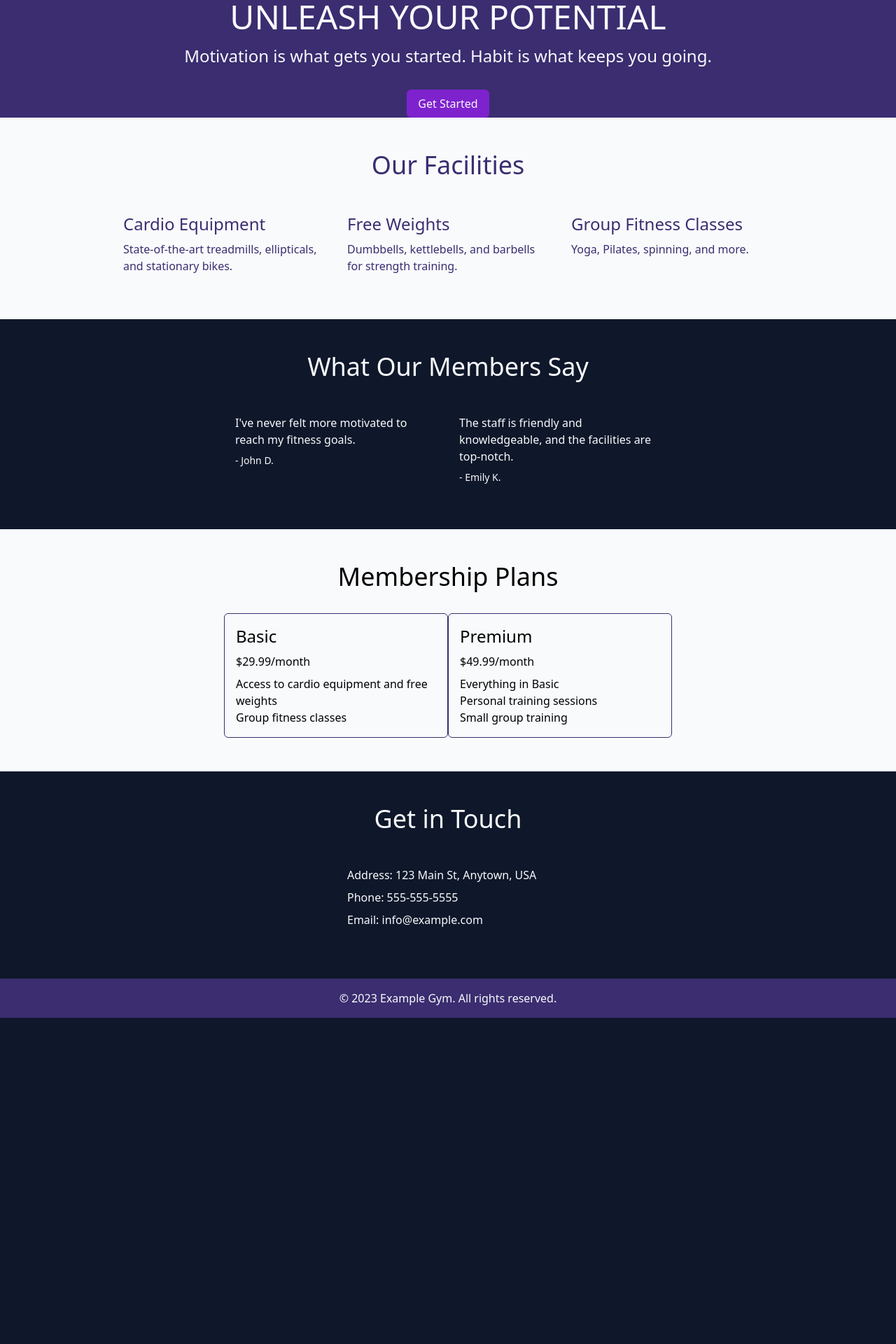
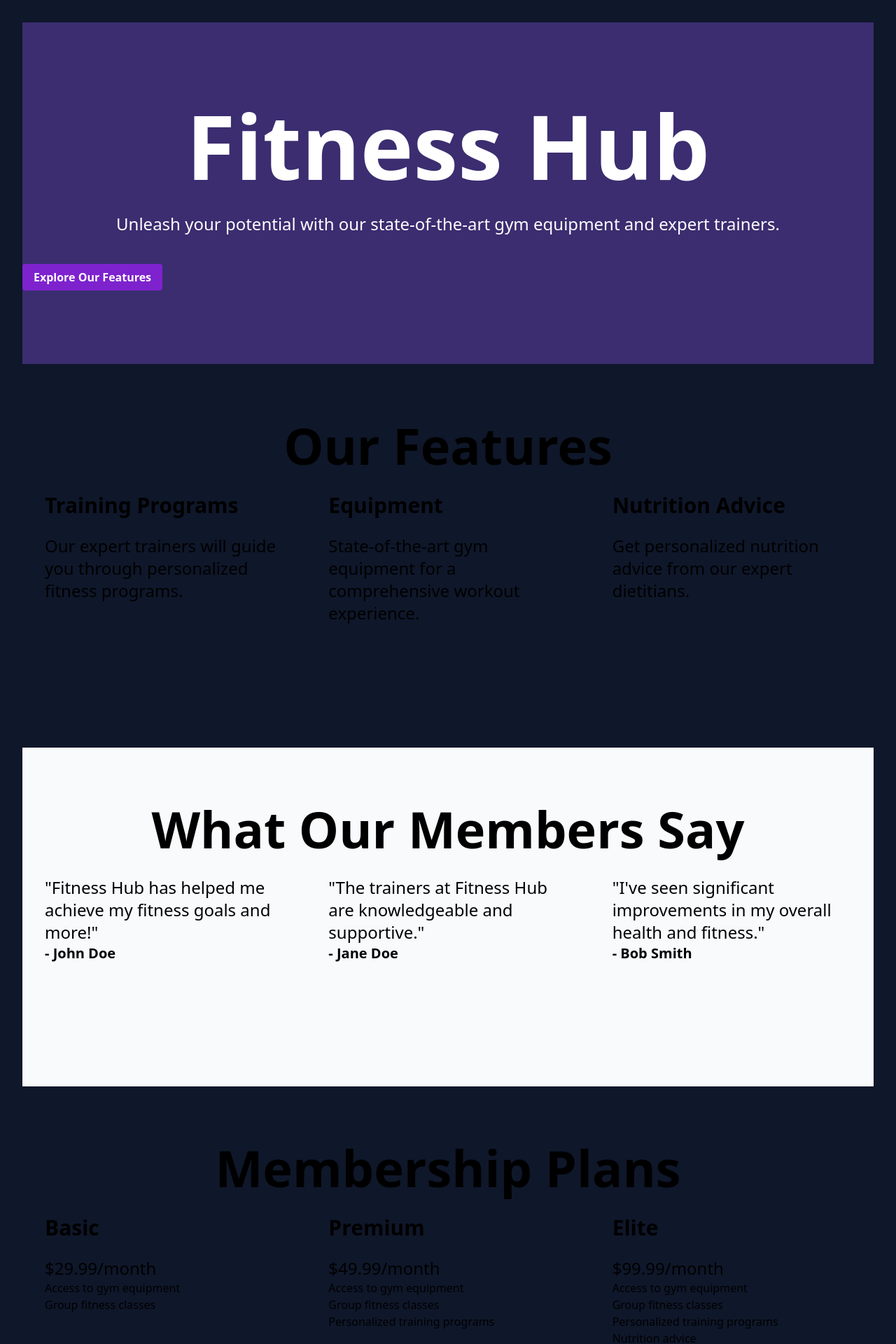
Before and after one commit to ayanshaikh2491-stack/tshirt-3d-ecommerce-1775988614, a Next.js app: page / in a window 1280 px wide. Shown: the top 1920 px of the page at 70% size. Before the commit the page ends 1454 px from the top, so only its background shows below. Built offline with nearby package versions, Linux system fonts and the light colour scheme.

Commit message:
Initial commit by Multi-Agent Builder

```diff
--- a/app/page.js
+++ b/app/page.js
@@ -1,91 +1,175 @@
 import { useState } from 'react';
+import Link from 'next/link';
+import Image from 'next/image';
 
 export default function Home() {
   return (
-    <div className="h-screen flex flex-col">
+    <div className="max-w-7xl mx-auto p-4 md:p-6 lg:p-8">
       {/* Hero Section */}
-      <div className="h-screen bg-[#3B2D70] flex justify-center items-center">
-        <div className="text-center">
-          <h1 className="text-5xl text-[#F8FAFC] font-playfair">UNLEASH YOUR POTENTIAL</h1>
-          <p className="text-2xl text-[#F8FAFC] font-inter mt-4">Motivation is what gets you started. Habit is what keeps you going.</p>
-          <button className="bg-[#7E22CE] hover:bg-[#06B6D4] text-[#F8FAFC] font-inter py-2 px-4 rounded-md mt-8">Get Started</button>
-        </div>
-      </div>
+      <section className="bg-[#3B2D70] text-white py-20 md:py-24 lg:py-28">
+        <h1 className="text-5xl md:text-7xl lg:text-9xl font-playfair font-bold text-center mb-4 md:mb-6 lg:mb-8">
+          Fitness Hub
+        </h1>
+        <p className="text-lg md:text-xl lg:text-2xl text-center mb-8 md:mb-10 lg:mb-12">
+          Unleash your potential with our state-of-the-art gym equipment and expert trainers.
+        </p>
+        <Link href="#features">
+          <a className="bg-[#7E22CE] hover:bg-[#06B6D4] text-white font-bold py-2 px-4 rounded">
+            Explore Our Features
+          </a>
+        </Link>
+      </section>
 
       {/* Features Section */}
-      <div className="bg-[#F8FAFC] py-12">
-        <h2 className="text-4xl text-[#3B2D70] font-playfair text-center mb-8">Our Facilities</h2>
-        <div className="flex flex-wrap justify-center">
-          <div className="w-full md:w-1/2 lg:w-1/3 xl:w-1/4 p-4">
-            <h3 className="text-2xl text-[#3B2D70] font-inter mb-2">Cardio Equipment</h3>
-            <p className="text-[#3B2D70] font-inter">State-of-the-art treadmills, ellipticals, and stationary bikes.</p>
+      <section id="features" className="py-12 md:py-16 lg:py-20">
+        <h2 className="text-3xl md:text-5xl lg:text-7xl font-playfair font-bold text-center mb-4 md:mb-6 lg:mb-8">
+          Our Features
+        </h2>
+        <div className="flex flex-wrap justify-center mb-8 md:mb-10 lg:mb-12">
+          <div className="w-full md:w-1/2 lg:w-1/3 px-4 md:px-6 lg:px-8 mb-8 md:mb-10 lg:mb-12">
+            <h3 className="text-xl md:text-2xl lg:text-3xl font-bold mb-2 md:mb-4 lg:mb-6">
+              Training Programs
+            </h3>
+            <p className="text-lg md:text-xl lg:text-2xl">
+              Our expert trainers will guide you through personalized fitness programs.
+            </p>
           </div>
-          <div className="w-full md:w-1/2 lg:w-1/3 xl:w-1/4 p-4">
-            <h3 className="text-2xl text-[#3B2D70] font-inter mb-2">Free Weights</h3>
-            <p className="text-[#3B2D70] font-inter">Dumbbells, kettlebells, and barbells for strength training.</p>
+          <div className="w-full md:w-1/2 lg:w-1/3 px-4 md:px-6 lg:px-8 mb-8 md:mb-10 lg:mb-12">
+            <h3 className="text-xl md:text-2xl lg:text-3xl font-bold mb-2 md:mb-4 lg:mb-6">
+              Equipment
+            </h3>
+            <p className="text-lg md:text-xl lg:text-2xl">
+              State-of-the-art gym equipment for a comprehensive workout experience.
+            </p>
           </div>
-          <div className="w-full md:w-1/2 lg:w-1/3 xl:w-1/4 p-4">
-            <h3 className="text-2xl text-[#3B2D70] font-inter mb-2">Group Fitness Classes</h3>
-            <p className="text-[#3B2D70] font-inter">Yoga, Pilates, spinning, and more.</p>
+          <div className="w-full md:w-1/2 lg:w-1/3 px-4 md:px-6 lg:px-8 mb-8 md:mb-10 lg:mb-12">
+            <h3 className="text-xl md:text-2xl lg:text-3xl font-bold mb-2 md:mb-4 lg:mb-6">
+              Nutrition Advice
+            </h3>
+            <p className="text-lg md:text-xl lg:text-2xl">
+              Get personalized nutrition advice from our expert dietitians.
+            </p>
           </div>
         </div>
-      </div>
+      </section>
 
       {/* Testimonials Section */}
-      <div className="bg-[#0F172A] py-12 text-[#F8FAFC]">
-        <h2 className="text-4xl font-playfair text-center mb-8">What Our Members Say</h2>
-        <div className="flex flex-wrap justify-center">
-          <div className="w-full md:w-1/2 lg:w-1/3 xl:w-1/4 p-4">
-            <p className="font-inter mb-2">I've never felt more motivated to reach my fitness goals.</p>
-            <p className="font-inter text-sm">- John D.</p>
+      <section className="bg-[#F8FAFC] py-12 md:py-16 lg:py-20">
+        <h2 className="text-3xl md:text-5xl lg:text-7xl font-playfair font-bold text-center mb-4 md:mb-6 lg:mb-8">
+          What Our Members Say
+        </h2>
+        <div className="flex flex-wrap justify-center mb-8 md:mb-10 lg:mb-12">
+          <div className="w-full md:w-1/2 lg:w-1/3 px-4 md:px-6 lg:px-8 mb-8 md:mb-10 lg:mb-12">
+            <p className="text-lg md:text-xl lg:text-2xl">
+              "Fitness Hub has helped me achieve my fitness goals and more!"
+            </p>
+            <p className="text-sm md:text-lg lg:text-xl font-bold">
+              - John Doe
+            </p>
           </div>
-          <div className="w-full md:w-1/2 lg:w-1/3 xl:w-1/4 p-4">
-            <p className="font-inter mb-2">The staff is friendly and knowledgeable, and the facilities are top-notch.</p>
-            <p className="font-inter text-sm">- Emily K.</p>
+          <div className="w-full md:w-1/2 lg:w-1/3 px-4 md:px-6 lg:px-8 mb-8 md:mb-10 lg:mb-12">
+            <p className="text-lg md:text-xl lg:text-2xl">
+              "The trainers at Fitness Hub are knowledgeable and supportive."
+            </p>
+            <p className="text-sm md:text-lg lg:text-xl font-bold">
+              - Jane Doe
+            </p>
+          </div>
+          <div className="w-full md:w-1/2 lg:w-1/3 px-4 md:px-6 lg:px-8 mb-8 md:mb-10 lg:mb-12">
+            <p className="text-lg md:text-xl lg:text-2xl">
+              "I've seen significant improvements in my overall health and fitness."
+            </p>
+            <p className="text-sm md:text-lg lg:text-xl font-bold">
+              - Bob Smith
+            </p>
           </div>
         </div>
-      </div>
+      </section>
 
       {/* Pricing Section */}
-      <div className="bg-[#F8FAFC] py-12">
-        <h2 className="text-4xl font-playfair text-center mb-8">Membership Plans</h2>
-        <div className="flex flex-wrap justify-center">
-          <div className="w-full md:w-1/2 lg:w-1/3 xl:w-1/4 p-4 border border-[#3B2D70] rounded-md">
-            <h3 className="text-2xl font-inter mb-2">Basic</h3>
-            <p className="font-inter mb-2">$29.99/month</p>
-            <ul className="font-inter">
-              <li>Access to cardio equipment and free weights</li>
+      <section className="py-12 md:py-16 lg:py-20">
+        <h2 className="text-3xl md:text-5xl lg:text-7xl font-playfair font-bold text-center mb-4 md:mb-6 lg:mb-8">
+          Membership Plans
+        </h2>
+        <div className="flex flex-wrap justify-center mb-8 md:mb-10 lg:mb-12">
+          <div className="w-full md:w-1/2 lg:w-1/3 px-4 md:px-6 lg:px-8 mb-8 md:mb-10 lg:mb-12">
+            <h3 className="text-xl md:text-2xl lg:text-3xl font-bold mb-2 md:mb-4 lg:mb-6">
+              Basic
+            </h3>
+            <p className="text-lg md:text-xl lg:text-2xl">
+              $29.99/month
+            </p>
+            <ul>
+              <li>Access to gym equipment</li>
               <li>Group fitness classes</li>
             </ul>
           </div>
-          <div className="w-full md:w-1/2 lg:w-1/3 xl:w-1/4 p-4 border border-[#3B2D70] rounded-md">
-            <h3 className="text-2xl font-inter mb-2">Premium</h3>
-            <p className="font-inter mb-2">$49.99/month</p>
-            <ul className="font-inter">
-              <li>Everything in Basic</li>
-              <li>Personal training sessions</li>
-              <li>Small group training</li>
+          <div className="w-full md:w-1/2 lg:w-1/3 px-4 md:px-6 lg:px-8 mb-8 md:mb-10 lg:mb-12">
+            <h3 className="text-xl md:text-2xl lg:text-3xl font-bold mb-2 md:mb-4 lg:mb-6">
+              Premium
+            </h3>
+            <p className="text-lg md:text-xl lg:text-2xl">
+              $49.99/month
+            </p>
+            <ul>
+              <li>Access to gym equipment</li>
+              <li>Group fitness classes</li>
+              <li>Personalized training programs</li>
+            </ul>
+          </div>
+          <div className="w-full md:w-1/2 lg:w-1/3 px-4 md:px-6 lg:px-8 mb-8 md:mb-10 lg:mb-12">
+            <h3 className="text-xl md:text-2xl lg:text-3xl font-bold mb-2 md:mb-4 lg:mb-6">
+              Elite
+            </h3>
+            <p className="text-lg md:text-xl lg:text-2xl">
+              $99.99/month
+            </p>
+            <ul>
+              <li>Access to gym equipment</li>
+              <li>Group fitness classes</li>
+              <li>Personalized training programs</li>
+              <li>Nutrition advice</li>
             </ul>
           </div>
         </div>
-      </div>
+      </section>
 
       {/* Contact Section */}
-      <div className="bg-[#0F172A] py-12 text-[#F8FAFC]">
-        <h2 className="text-4xl font-playfair text-center mb-8">Get in Touch</h2>
-        <div className="flex flex-wrap justify-center">
-          <div className="w-full md:w-1/2 lg:w-1/3 xl:w-1/4 p-4">
-            <p className="font-inter mb-2">Address: 123 Main St, Anytown, USA</p>
-            <p className="font-inter mb-2">Phone: 555-555-5555</p>
-            <p className="font-inter mb-2">Email: <a href="mailto:info@example.com">info@example.com</a></p>
+      <section className="bg-[#0F172A] text-white py-12 md:py-16 lg:py-20">
+        <h2 className="text-3xl md:text-5xl lg:text-7xl font-playfair font-bold text-center mb-4 md:mb-6 lg:mb-8">
+          Get in Touch
+        </h2>
+        <div className="flex flex-wrap justify-center mb-8 md:mb-10 lg:mb-12">
+          <div className="w-full md:w-1/2 lg:w-1/3 px-4 md:px-6 lg:px-8 mb-8 md:mb-10 lg:mb-12">
+            <p className="text-lg md:text-xl lg:text-2xl">
+              Address: 123 Main St, Anytown, USA
+            </p>
+            <p className="text-lg md:text-xl lg:text-2xl">
+              Phone: 555-555-5555
+            </p>
+            <p className="text-lg md:text-xl lg:text-2xl">
+              Email: <a href="mailto:info@fitnesshub.com" className="text-white">info@fitnesshub.com</a>
+            </p>
+          </div>
+          <div className="w-full md:w-1/2 lg:w-1/3 px-4 md:px-6 lg:px-8 mb-8 md:mb-10 lg:mb-12">
+            <form>
+              <input type="text" placeholder="Name" className="w-full mb-4 md:mb-6 lg:mb-8" />
+              <input type="email" placeholder="Email" className="w-full mb-4 md:mb-6 lg:mb-8" />
+              <textarea placeholder="Message" className="w-full mb-4 md:mb-6 lg:mb-8" />
+              <button className="bg-[#7E22CE] hover:bg-[#06B6D4] text-white font-bold py-2 px-4 rounded">
+                Send Message
+              </button>
+            </form>
           </div>
         </div>
-      </div>
+      </section>
 
       {/* Footer Section */}
-      <div className="bg-[#3B2D70] py-4 text-[#F8FAFC] text-center">
-        <p className="font-inter">&copy; 2023 Example Gym. All rights reserved.</p>
-      </div>
+      <footer className="bg-[#0F172A] text-white py-4 md:py-6 lg:py-8">
+        <p className="text-sm md:text-lg lg:text-xl text-center">
+          &copy; 2023 Fitness Hub. All rights reserved.
+        </p>
+      </footer>
     </div>
   );
 }
```
Also changed, not shown: app/api/data/route.js (+7 -4 lines).
